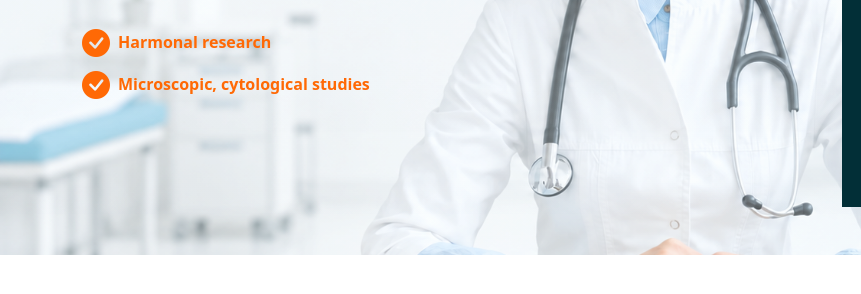
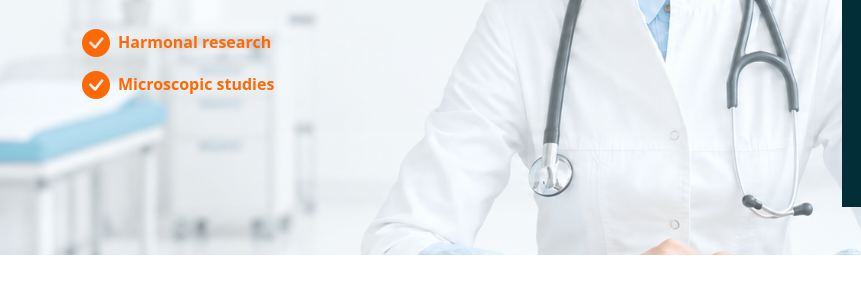
Before and after one commit to riyadeb-innoraft/training_life_lab, a plain HTML site: page index.html in a window 1280 px wide. Shown: the part 436-730 px from the top of the page, 0-861 px from the left. Drawn offline with nearby package versions, Linux system fonts and the light colour scheme.

Commit message:
FRS-127: "Update Text".

```diff
--- a/index.html
+++ b/index.html
@@ -140,7 +140,7 @@
                         <div class="d-flex align-items-center gap-2">
                             <i class="bi bi-check-circle-fill fs-3 text-orange"></i>
                             <a href="#" class="text-orange fw-bold text-decoration-none">
-                                Microscopic, cytological studies
+                                Microscopic studies
                             </a>
                         </div>
                     </div>
```
